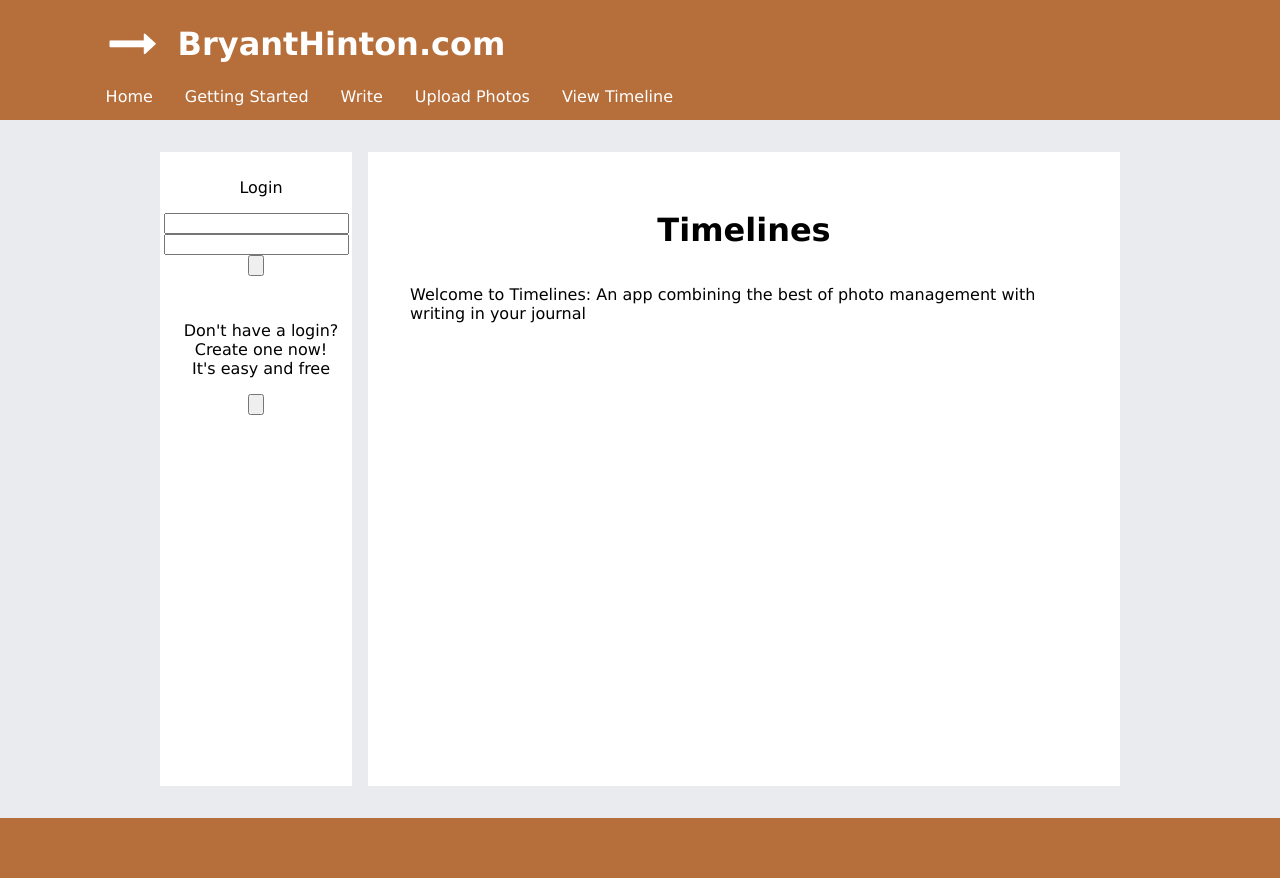
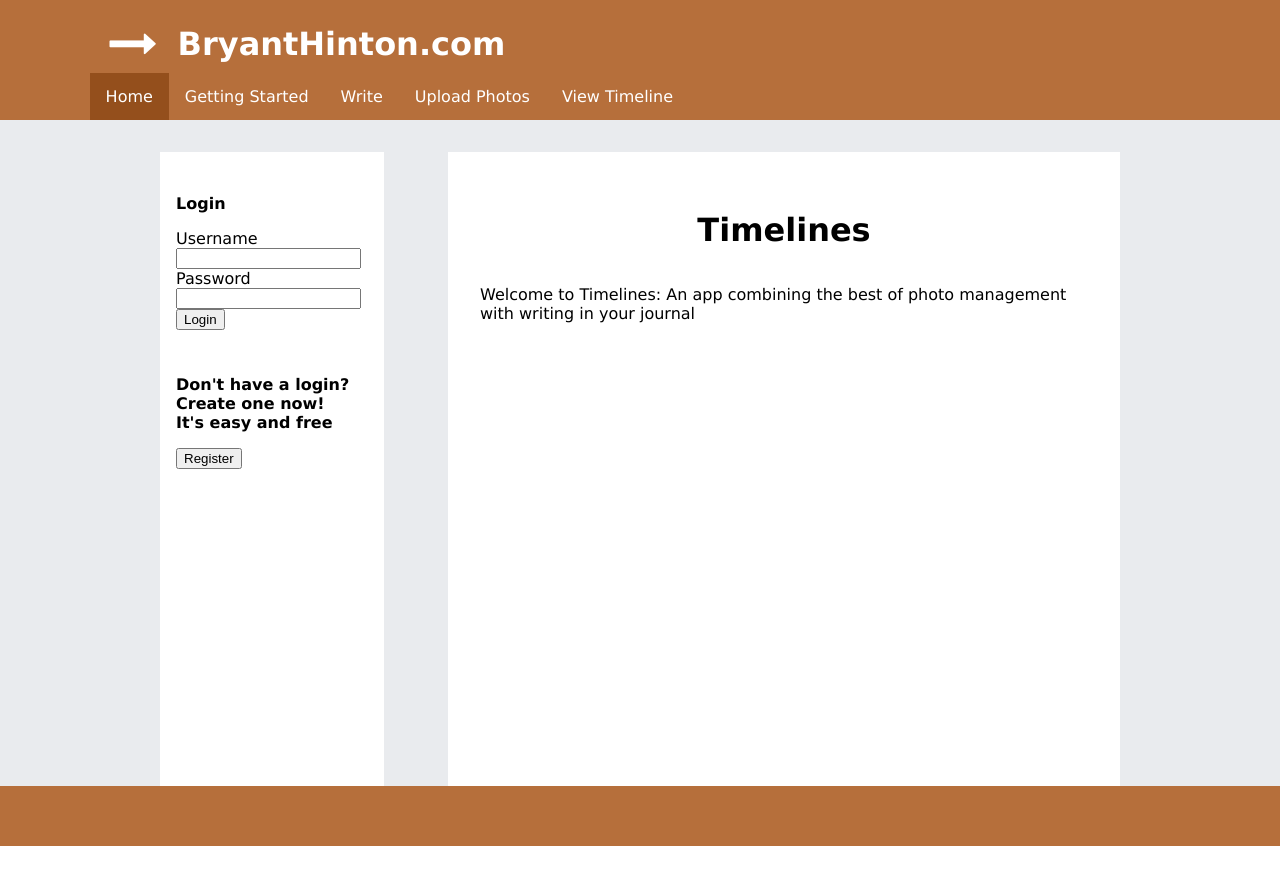
Before and after one commit to bryantmh/Website, a PHP site: page /timeline/ in a window 1280 px wide. After the commit the page ends 846 px from the top, so only its background shows below. Run offline with PHP 8.4, Linux system fonts and the light colour scheme.

Commit message:
More work

```diff
--- a/timeline/index.html
+++ b/timeline/index.html
@@ -1,4 +1,6 @@
 <html>
+	<body>
+	<div id="container">
 	<head>
 		<link rel="stylesheet" type="text/css" href="./timeline.css">
 		<link rel="stylesheet" href="https://cdnjs.cloudflare.com/ajax/libs/font-awesome/4.7.0/css/font-awesome.min.css" />
@@ -8,7 +10,7 @@
 	<nav>
 		<div><i class="fa fa-3x fa-long-arrow-right" aria-hidden="true"></i><h1>BryantHinton.com</h1></div>
 		<ul>
-			<li><a href="./">Home</a></li>
+			<li><a class="active" href="./">Home</a></li>
 			<li><a href="./start.html">Getting Started</a></li>
 			<li><a href="./write.php">Write</a></li>
 			<li><a href="./upload.html">Upload Photos</a></li>
@@ -16,26 +18,29 @@
 		</ul>
 	</nav>
 
-	<body>
-		<div class='grid-container'>
+
+		<div id="body" class='grid-container' style="grid-gap: 4em;">
 			<div class='main'>
 				<h2>Timelines</h2>
 				<p>Welcome to Timelines: An app combining the best of photo management with writing in your journal</p>
 			</div>
-			<div class='sidebar' style="width: 12em; padding: 0em;">
-				<p>Login</p>
+			<div class='sidebar' style="width: 12em; padding: 1em; text-align: left;">
+				<p style=""><b>Login</b></p>
 				<form>
-					<input name="username">
-					<input name="password">
-					<input type="button">
+					<label for="Username">Username<br></label>
+					<input name="username" id="Username">
+					<label for="Password">Password<br></label>
+					<input name="password" id="Password">
+					<button name="login" id="Login">Login</button>
 					<br><br>
-					<p>Don't have a login? Create one now!<br>It's easy and free</p>
-					<input type="button">
+					<p><b>Don't have a login? Create one now!<br>It's easy and free</b></p>
+					<button name="register" id="Register">Register</button>
 				</form>
 			</div>
 		</div>
-	</body>
 
 	<footer>
 	</footer>
+	</div>
+		<body>
 </html>
--- a/timeline/timeline.css
+++ b/timeline/timeline.css
@@ -6,6 +6,7 @@ html, body {
     margin: 0px;
     background-color: #e9ebee;
     height: 100%;
+    padding:0;
 }
 
 nav h1 {
@@ -42,12 +43,12 @@ nav ul li a:hover {
 }
 
 footer {
-    left: 0;
-    bottom: 0;
     background-color: #B66F3B;
     color: white;
-    height: 40px;
-    padding: 10px;
+    position:absolute;
+    bottom:0;
+    width:100%;
+    height:60px;   /* Height of the footer */
 }
 
 footer a {
@@ -56,7 +57,7 @@ footer a {
 
 p {
     padding-top: 10px;
-    padding-left: 10px;
+    padding-left: 0px;
     padding-bottom: -5px;
 }
 
@@ -153,3 +154,16 @@ select {
 fieldset {
     padding-bottom: .2em;
 }
+
+.active {
+    background-color: #944F1C;
+}
+
+#container {
+    min-height: 100%;
+    position: relative;
+}
+
+#body {
+   padding-bottom:60px;   /* Height of the footer */
+}
```
